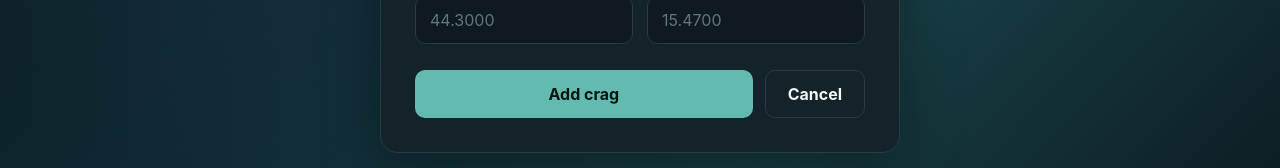
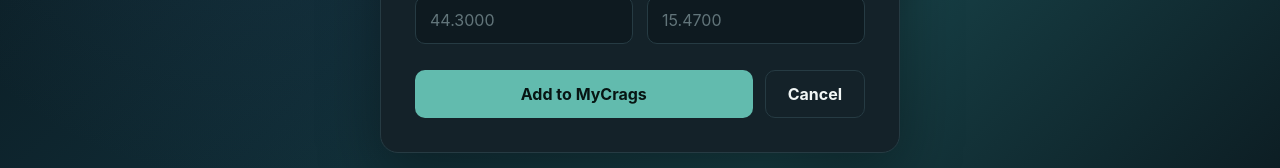
Before and after one commit to rruev/NoBadConditions, a React (Vite) app in the folder client/: page /mycrags/add in a window 1280 px wide. Shown: the part 532-700 px from the top of the page. Built offline with nearby package versions, Linux system fonts and the light colour scheme; no server answers.

Commit message:
make submitbutton component for all the forms

```diff
--- a/client/src/components/authentication/LogIn/LogIn.jsx
+++ b/client/src/components/authentication/LogIn/LogIn.jsx
@@ -3,6 +3,7 @@
 import { useUser } from '../../../hooks/useUser';
 import { useState } from "react";
 import { useNavigate } from "react-router";
+import SubmitButton from '../../ui/SubmitButton/SubmitButton';
 
 export default function LogIn() {
     const { login, error, loading } = useUser();
@@ -11,8 +12,7 @@
 
     const navigate = useNavigate();
 
-    const handleSubmit = async (e) => {
-        e.preventDefault();
+    const handleSubmit = async () => {
         const user = await login({ email, password });
 
         if (user) {
@@ -26,7 +26,7 @@
                 <p className={styles.eyebrow}>Welcome back</p>
                 <h1>Log in</h1>
 
-                <form className={styles.form} onSubmit={handleSubmit}>
+                <form className={styles.form} action={handleSubmit}>
                     <label htmlFor="login-email">Email</label>
                     <input
                         id="login-email"
@@ -49,10 +49,7 @@
                         onChange={(e) => setPassword(e.target.value)}
                     />
 
-                    <button type="submit" disabled={loading} aria-busy={loading}>
-                        {loading && <span className="button-spinner" aria-hidden="true" />}
-                        {loading ? 'Logging in...' : 'Log in'}
-                    </button>
+                    <SubmitButton type="login" />
                 </form>
 
                 <p className={styles.switchForm}>
--- a/client/src/components/authentication/Register/Register.jsx
+++ b/client/src/components/authentication/Register/Register.jsx
@@ -4,6 +4,7 @@
 import { registerSchema } from '../../../schemas/user.schema';
 import { useUser } from '../../../hooks/useUser';
 import { useNavigate } from "react-router";
+import SubmitButton from '../../ui/SubmitButton/SubmitButton';
 
 export default function Register() {
     const { register, loading } = useUser();
@@ -22,8 +23,7 @@
 
     const navigate = useNavigate();
 
-    const handleSubmit = async (e) => {
-        e.preventDefault();
+    const handleSubmit = async () => {
         await register(data);
         navigate('/');
     };
@@ -34,7 +34,7 @@
                 <p className={styles.eyebrow}>Start planning your next climb</p>
                 <h1>Create an account</h1>
 
-                <form className={styles.form} onSubmit={handleSubmit}>
+                <form className={styles.form} action={handleSubmit}>
                     <label htmlFor="register-email">Email</label>
                     <input
                         id="register-email"
@@ -67,10 +67,7 @@
                         placeholder="Enter your password again"
                     />
 
-                    <button type="submit" disabled={loading} aria-busy={loading}>
-                        {loading && <span className="button-spinner" aria-hidden="true" />}
-                        {loading ? 'Creating account...' : 'Create account'}
-                    </button>
+                    <SubmitButton type="register" />
                 </form>
 
                 <p className={styles.switchForm}>
--- a/client/src/components/myCragsPage/AddEdit/AddEdit.jsx
+++ b/client/src/components/myCragsPage/AddEdit/AddEdit.jsx
@@ -2,20 +2,42 @@
 import { Link, useParams, useNavigate } from 'react-router';
 import useCrag from '../../../hooks/useCrag';
 import Remove from '../../ui/Remove/Remove';
-import { useState } from 'react';
+import { useEffect, useState } from 'react';
+import SubmitButton from '../../ui/SubmitButton/SubmitButton';
 
 export default function AddEdit() {
     const { cragId } = useParams();
     const isEdit = Boolean(cragId);
     const {
         crag,
+        loading,
         addCrag,
         updateCrag,
         removeCrag
     } = useCrag(cragId, isEdit);
     const [showRemove, setShowRemove] = useState(false);
+    const [formData, setFormData] = useState({
+        name: '',
+        region: '',
+        latitude: '',
+        longitude: ''
+    });
+
+    useEffect(() => {
+        setFormData({
+            name: crag.name,
+            region: '',
+            latitude: crag.latitude,
+            longitude: crag.longitude
+        });
+    }, [crag]);
 
     const navigate = useNavigate();
+
+    const handleChange = (e) => {
+        const { name, value } = e.target;
+        setFormData(prev => ({ ...prev, [name]: value }));
+    };
 
     const handleRemove = async () => {
         await removeCrag(cragId);
@@ -26,13 +48,11 @@
         setShowRemove(false);
     };
 
-    const handleSubmit = async (formData) => {
-        const data = Object.fromEntries(formData);
-        delete data.region;
+    const handleAction = async () => {
         if (isEdit) {
-            await updateCrag(data);
+            await updateCrag(formData);
         } else {
-            await addCrag(data);
+            await addCrag(formData);
         }
         navigate('/mycrags');
     };
@@ -48,34 +68,47 @@
                 <p className={styles.eyebrow}>{isEdit ? 'Update your crag' : 'New crag'}</p>
                 <h1>{isEdit ? 'Edit crag' : 'Add a custom crag'}</h1>
 
-                <form className={styles.form} action={handleSubmit}>
+                <form className={styles.form} action={handleAction}>
                     <div className={styles.field}>
                         <label htmlFor="crag-name">Name</label>
+                        {loading && isEdit ?
+                            <span className="button-spinner" aria-hidden="true"></span>
+                            :
                             <input
                                 id="crag-name"
                                 name="name"
                                 type="text"
                                 placeholder="e.g. Paklenica"
                                 autoComplete="off"
-                            defaultValue={crag.name}
+                                value={formData.name}
+                                onChange={handleChange}
                             />
+                        }
                     </div>
 
                     <div className={styles.field}>
                         <label htmlFor="crag-region">Region</label>
+                        {loading && isEdit ?
+                            <span className="button-spinner" aria-hidden="true"></span> :
+
                             <input
                                 id="crag-region"
                                 name="region"
                                 type="text"
                                 placeholder="e.g. Croatia"
                                 autoComplete="off"
-                            defaultValue={crag.region}
+                                value={formData.region}
+                                onChange={handleChange}
                             />
+                        }
                     </div>
 
                     <div className={styles.row}>
                         <div className={styles.field}>
                             <label htmlFor="crag-latitude">Latitude</label>
+                            {loading && isEdit ?
+                                <span className="button-spinner" aria-hidden="true"></span> :
+
                                 <input
                                     id="crag-latitude"
                                     name="latitude"
@@ -83,12 +116,17 @@
                                     inputMode="decimal"
                                     placeholder="44.3000"
                                     autoComplete="off"
-                                defaultValue={crag.latitude}
+                                    value={formData.latitude}
+                                    onChange={handleChange}
                                 />
+                            }
                         </div>
 
                         <div className={styles.field}>
                             <label htmlFor="crag-longitude">Longitude</label>
+                            {loading && isEdit ?
+                                <span className="button-spinner" aria-hidden="true"></span> :
+
                                 <input
                                     id="crag-longitude"
                                     name="longitude"
@@ -96,15 +134,15 @@
                                     inputMode="decimal"
                                     placeholder="15.4700"
                                     autoComplete="off"
-                                defaultValue={crag.longitude}
+                                    value={formData.longitude}
+                                    onChange={handleChange}
                                 />
+                            }
                         </div>
                     </div>
 
                     <div className={styles.actions}>
-                        <button type="submit" className={styles.primary}>
-                            {isEdit ? 'Save changes' : 'Add crag'}
-                        </button>
+                        <SubmitButton type={isEdit ? 'edit' : 'add'} />
                         <Link to="/mycrags" className={styles.secondary}>Cancel</Link>
                     </div>
                 </form>
--- a/client/src/components/myCragsPage/AddEdit/AddEdit.module.css
+++ b/client/src/components/myCragsPage/AddEdit/AddEdit.module.css
@@ -107,7 +107,6 @@
     margin-top: 8px;
 }
 
-.primary,
 .secondary {
     min-height: 48px;
     display: inline-flex;
@@ -118,17 +117,6 @@
     font-weight: 700;
     text-decoration: none;
     cursor: pointer;
-}
-
-.primary {
-    color: #071513;
-    background: var(--primary-hover);
-    border: 0;
-    transition: background 0.2s ease;
-}
-
-.primary:hover {
-    background: var(--primary);
 }
 
 .secondary {
--- /dev/null
+++ b/client/src/components/ui/SubmitButton/SubmitButton.jsx
@@ -0,0 +1,31 @@
+import styles from './SubmitButton.module.css';
+import { useFormStatus } from 'react-dom';
+
+const buttons = {
+    add: {
+        label: 'Add to MyCrags',
+        pendingLabel: 'Adding...'
+    },
+    edit: {
+        label: 'Save changes',
+        pendingLabel: 'Saving...'
+    },
+    register: {
+        label: 'Register',
+        pendingLabel: 'Registering...'
+    },
+    login: {
+        label: 'Login',
+        pendingLabel: 'Logging in...'
+    }
+}
+
+export default function SubmitButton({ type }) {
+    const { pending } = useFormStatus();
+    return (
+        <button className={styles.submitButton} disabled={pending} aria-busy={pending}>
+            {pending && <span className="button-spinner" aria-hidden="true"></span>}
+            {pending ? buttons[type].pendingLabel : buttons[type].label}
+        </button>
+    );
+}
--- /dev/null
+++ b/client/src/components/ui/SubmitButton/SubmitButton.module.css
@@ -0,0 +1,22 @@
+.submitButton {
+    min-height: 48px;
+    display: inline-flex;
+    align-items: center;
+    justify-content: center;
+    padding: 0 22px;
+    border-radius: var(--radius-md);
+    font-weight: 700;
+    text-decoration: none;
+    cursor: pointer;
+}
+
+.submitButton {
+    color: #071513;
+    background: var(--primary-hover);
+    border: 0;
+    transition: background 0.2s ease;
+}
+
+.submitButton:hover {
+    background: var(--primary);
+}
--- a/client/src/hooks/useCrag.js
+++ b/client/src/hooks/useCrag.js
@@ -71,7 +71,11 @@
             await cragService.remove(cragId);
             setCrags((prevCrags) => prevCrags.filter((crag) => crag.id !== cragId));
             if (crag && crag.id === cragId) {
-                setCrag(null);
+                setCrag({
+                    name: '',
+                    latitude: '',
+                    longitude: ''
+                });
             }
         } catch (err) {
             setError(err);
@@ -89,14 +93,6 @@
         getAllCrags();
         return () => {
             //abort
-            setCrags([]);
-            setCrag({
-                name: '',
-                latitude: '',
-                longitude: ''
-            });
-            setLoading(true);
-            setError(null);
         };
     }, [cragId]);
 
```
Also changed, not shown: client/src/hooks/useDailyStats.js (deleted). Lines whose indentation alone changed are shown as unchanged.
